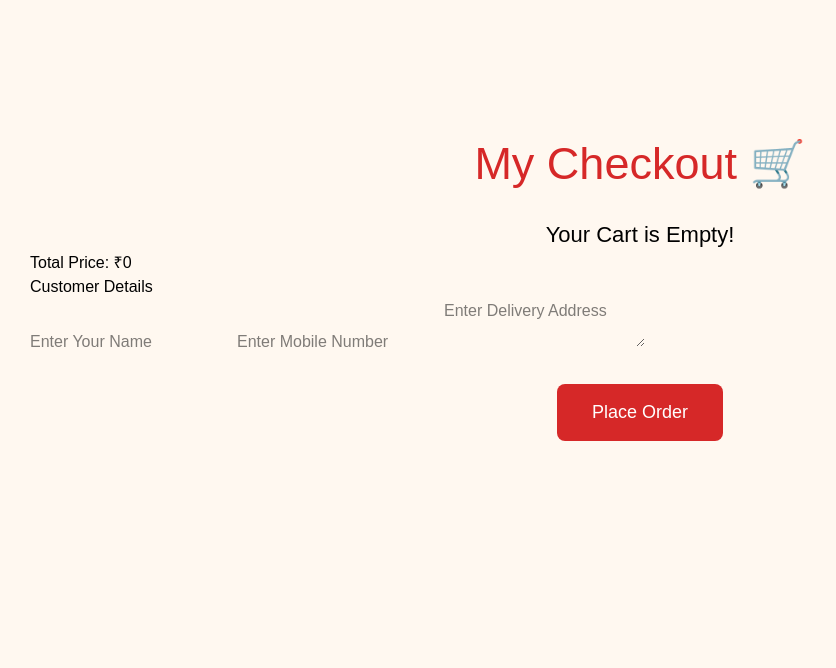
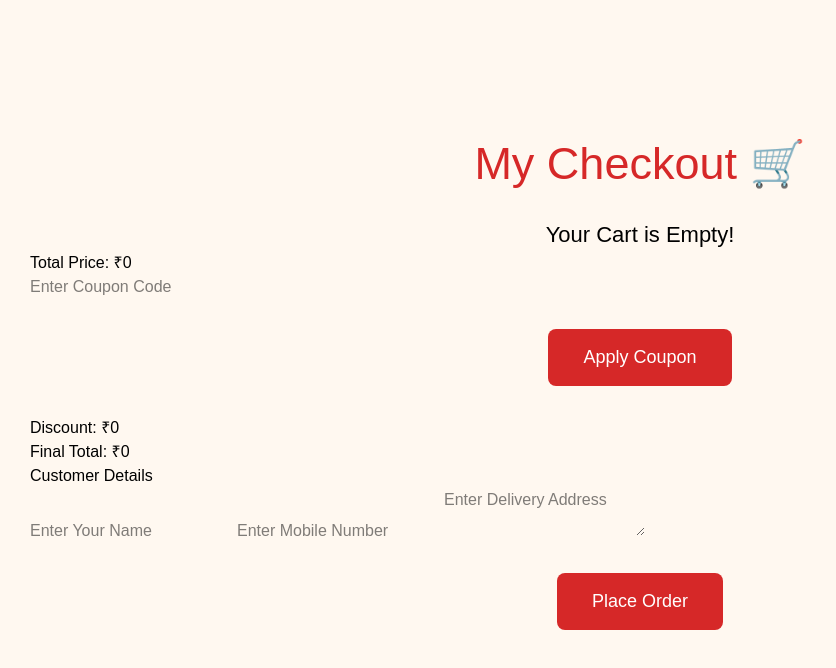
Before and after one commit to roshni4dev/foodie-house-copy, a Next.js app: page /checkout in a window 1280 px wide. Shown: the top 668 px of the page, without its empty margins (0-836 px from the left). Built offline with nearby package versions, Linux system fonts and the light colour scheme.

Commit message:
Implement coupon code feature for discounts
Added coupon functionality to apply discounts on total price.

```diff
--- a/app/checkout/page.tsx
+++ b/app/checkout/page.tsx
@@ -16,6 +16,17 @@ export default function Checkout() {
     }, []);
 
     const total = cart.reduce((sum, item) => sum + item.price, 0);
+    const [coupon, setCoupon] = useState("");
+const [discount, setDiscount] = useState(0);
+    const applyCoupon = () => {
+    if (coupon === "FOOD20") {
+        setDiscount(total * 0.20);
+        alert("20% Discount Applied! 🎉");
+    } else {
+        setDiscount(0);
+        alert("Invalid Coupon Code!");
+    }
+};
 
     const removeItem = (index: number) => {
         const newCart = cart.filter((_, i) => i !== index);
@@ -43,6 +54,19 @@ export default function Checkout() {
             )}
 
             <h2>Total Price: ₹{total}</h2>
+            <input
+    type="text"
+    placeholder="Enter Coupon Code"
+    value={coupon}
+    onChange={(e) => setCoupon(e.target.value)}
+/>
+
+<button onClick={applyCoupon}>
+    Apply Coupon
+</button>
+
+<h3>Discount: ₹{discount}</h3>
+<h2>Final Total: ₹{total - discount}</h2>
 
             <h3>Customer Details</h3>
 
@@ -78,7 +102,7 @@ export default function Checkout() {
                         mobile: mobile,
                         address: address,
                         items: cart,
-                      total: total,
+                      total: total - discount,
 deliveryTime: "30-45 Minutes"
                     };
 
```
